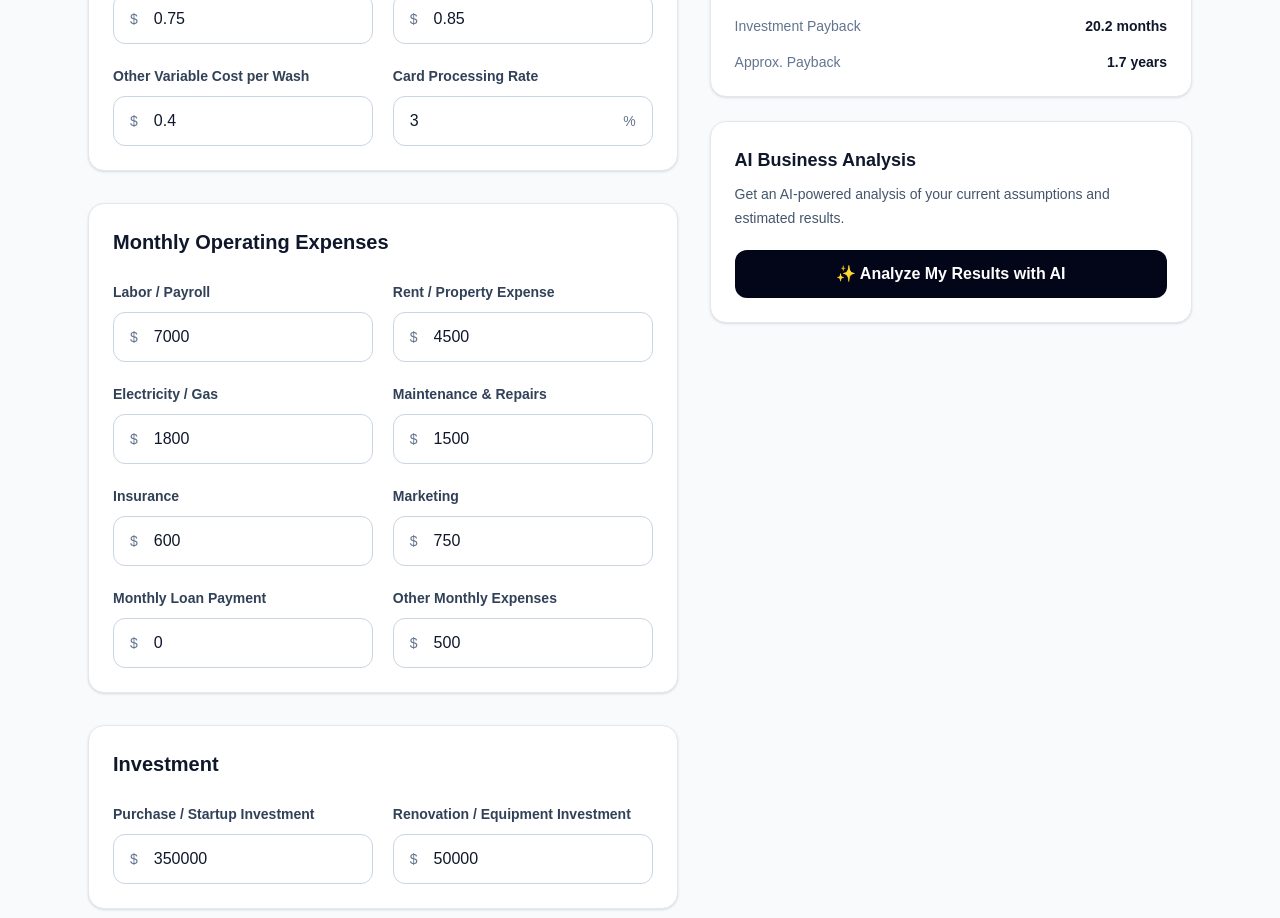
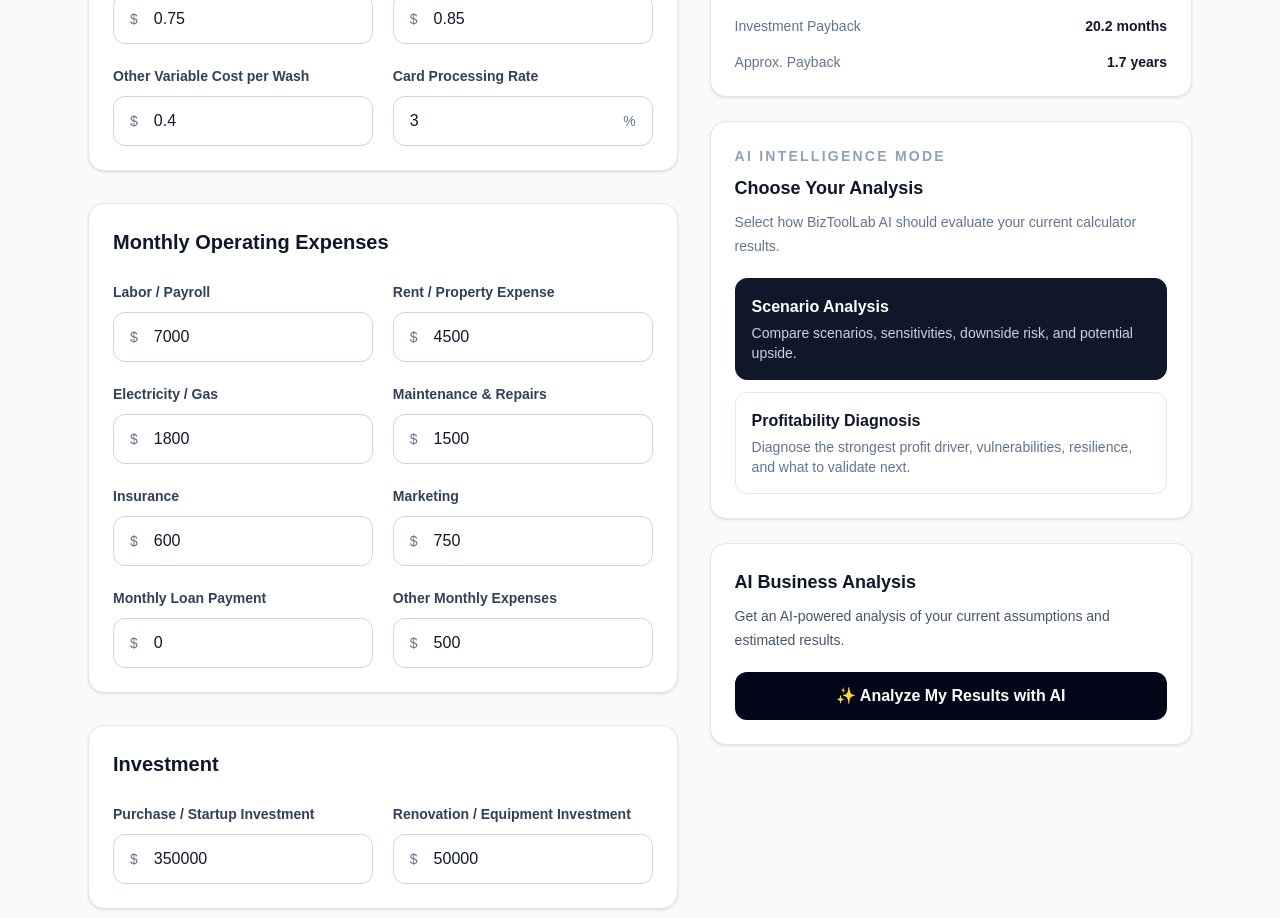
Before and after one commit to michaelansara72-admin/biztoollab, a Next.js app: page /calculators/car-wash-profit-roi-calculator in a window 1280 px wide. Shown: the part 1440-2358 px from the top of the page. Built offline with nearby package versions, Linux system fonts and the light colour scheme.

Commit message:
Add profitability diagnosis AI mode

```diff
--- a/src/app/calculators/car-wash-profit-roi-calculator/page.tsx
+++ b/src/app/calculators/car-wash-profit-roi-calculator/page.tsx
@@ -201,11 +201,16 @@ export default function CarWashProfitROICalculator() {
     cooldown: aiCooldown,
     analyze: runAIAnalysis,
   } = useAIAnalysis();
+
+  const [aiAnalysisType, setAIAnalysisType] = useState<
+  "scenario-comparison" | "profitability-diagnosis"
+>("scenario-comparison");
+
   const [retailCarsPerDay, setRetailCarsPerDay] = useState(75);
   const [customRetailCarsPerDay, setCustomRetailCarsPerDay] =
   useState(75);
 
-  const [operatingDays, setOperatingDays] = useState(30);
+    const [operatingDays, setOperatingDays] = useState(30);
   const [averageWashPrice, setAverageWashPrice] = useState(15);
 const [customAverageWashPrice, setCustomAverageWashPrice] =
   useState(15);
@@ -1285,6 +1290,72 @@ customRentProperty,
                 </p>
               </div>
             )}
+            <div className="rounded-2xl border border-slate-200 bg-white p-6 shadow-sm">
+  <p className="text-sm font-bold uppercase tracking-[0.16em] text-slate-400">
+    AI Intelligence Mode
+  </p>
+
+  <h2 className="mt-2 text-lg font-bold">
+    Choose Your Analysis
+  </h2>
+
+  <p className="mt-2 text-sm leading-6 text-slate-500">
+    Select how BizToolLab AI should evaluate your current
+    calculator results.
+  </p>
+
+  <div className="mt-5 grid gap-3">
+    <button
+      type="button"
+      onClick={() => setAIAnalysisType("scenario-comparison")}
+      className={`rounded-xl border p-4 text-left transition ${
+        aiAnalysisType === "scenario-comparison"
+          ? "border-slate-900 bg-slate-900 text-white"
+          : "border-slate-200 bg-white text-slate-900 hover:border-slate-400"
+      }`}
+    >
+      <span className="block font-bold">
+        Scenario Analysis
+      </span>
+
+      <span
+        className={`mt-1 block text-sm ${
+          aiAnalysisType === "scenario-comparison"
+            ? "text-slate-300"
+            : "text-slate-500"
+        }`}
+      >
+        Compare scenarios, sensitivities, downside risk, and
+        potential upside.
+      </span>
+    </button>
+
+    <button
+      type="button"
+      onClick={() => setAIAnalysisType("profitability-diagnosis")}
+      className={`rounded-xl border p-4 text-left transition ${
+        aiAnalysisType === "profitability-diagnosis"
+          ? "border-slate-900 bg-slate-900 text-white"
+          : "border-slate-200 bg-white text-slate-900 hover:border-slate-400"
+      }`}
+    >
+      <span className="block font-bold">
+        Profitability Diagnosis
+      </span>
+
+      <span
+        className={`mt-1 block text-sm ${
+          aiAnalysisType === "profitability-diagnosis"
+            ? "text-slate-300"
+            : "text-slate-500"
+        }`}
+      >
+        Diagnose the strongest profit driver, vulnerabilities,
+        resilience, and what to validate next.
+      </span>
+    </button>
+  </div>
+</div>
             <AIAnalysisPanel
   analysis={aiAnalysis}
   loading={aiLoading}
@@ -1293,7 +1364,7 @@ customRentProperty,
   onAnalyze={() =>
     runAIAnalysis({
       tool: "car-wash-profit-roi",
-      analysisType: "scenario-comparison",
+      analysisType: aiAnalysisType,
       inputs: {
         retailCarsPerDay,
         operatingDays,
--- a/src/lib/ai/analysisProfiles.ts
+++ b/src/lib/ai/analysisProfiles.ts
@@ -1,6 +1,7 @@
 export type AnalysisType =
   | "business-opportunity"
-  | "scenario-comparison";
+  | "scenario-comparison"
+  | "profitability-diagnosis";
 
 const scenarioComparisonInstructions = `
 For scenario comparison analysis:
@@ -39,9 +40,33 @@ For scenario comparison analysis:
 32. Do not recalculate the custom scenario or invent additional custom values.
 `;
 
+const profitabilityDiagnosisInstructions = `
+For profitability diagnosis:
+
+1. Diagnose the supplied business results rather than merely summarizing them.
+2. Identify the strongest apparent driver of profitability using only the supplied calculator data.
+3. Identify the largest apparent vulnerability or pressure point.
+4. Separate revenue-side drivers from expense-side drivers when the supplied data allows it.
+5. If a sensitivity ranking is supplied, treat that ranking as the source of truth.
+6. Do not create a different ranking from your own interpretation.
+7. Explain why the highest-ranked driver matters in practical business terms.
+8. Identify whether the business appears highly dependent on one assumption or reasonably balanced across several assumptions.
+9. Review profit, profit margin, ROI, payback, break-even information, and scenario results when supplied.
+10. Highlight any result that suggests the business could remain profitable while still becoming materially less attractive.
+11. Distinguish between profitability and resilience. A profitable scenario is not automatically a resilient scenario.
+12. Identify the single variable or assumption that deserves validation first.
+13. Recommend one practical test the user can perform with the calculator next.
+14. Do not invent benchmarks, target margins, industry averages, market demand, costs, or other external information.
+15. Do not recalculate values or create values that were not supplied.
+16. Base every diagnosis on the calculator inputs and results provided.
+17. If the supplied information is insufficient to diagnose a particular issue, clearly state that limitation.
+18. Keep the diagnosis decision-oriented: explain what matters, why it matters, and what the user should investigate next.
+`;
+
 const analysisProfiles: Record<AnalysisType, string> = {
   "business-opportunity": "",
   "scenario-comparison": scenarioComparisonInstructions,
+  "profitability-diagnosis": profitabilityDiagnosisInstructions,
 };
 
 export function getAnalysisProfile(
```
